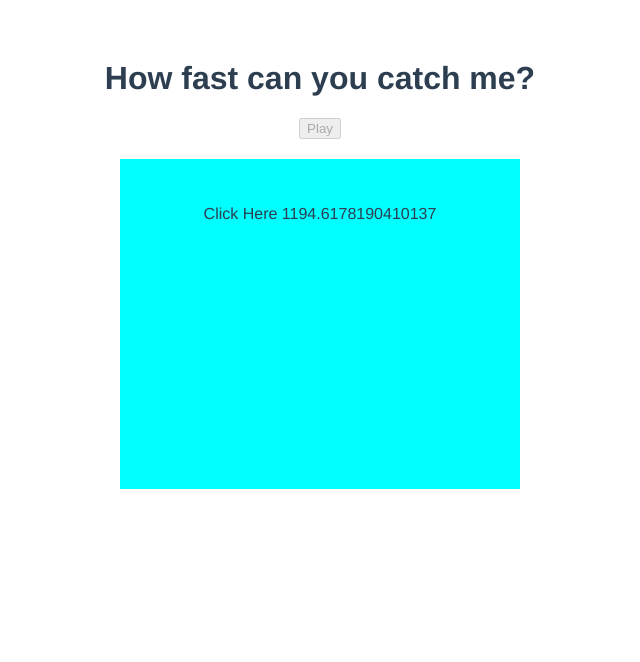
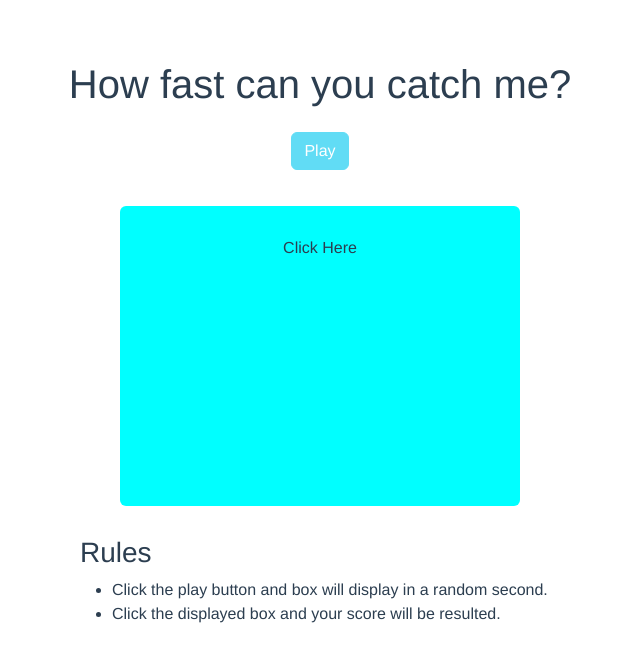
Before and after one commit to Oakekywe/Mini_game, a Vue app: page / in a window 1280 px wide. Both pictures are taken after a click on the button "Play". Shown: the top 662 px of the page, without its empty margins (320-960 px from the left). Built offline with nearby package versions, Linux system fonts and the light colour scheme.

Commit message:
Finished Process

```diff
--- a/public/index.html
+++ b/public/index.html
@@ -5,6 +5,9 @@
     <meta http-equiv="X-UA-Compatible" content="IE=edge">
     <meta name="viewport" content="width=device-width,initial-scale=1.0">
     <link rel="icon" href="<%= BASE_URL %>favicon.ico">
+    <link href="https://cdn.jsdelivr.net/npm/bootstrap@5.2.3/dist/css/bootstrap.min.css"
+    rel="stylesheet" integrity="sha384-rbsA2VBKQhggwzxH7pPCaAqO46MgnOM80zW1RWuH61DGLwZJEdK2Kadq2F9CUG65"
+    crossorigin="anonymous">
     <title><%= htmlWebpackPlugin.options.title %></title>
   </head>
   <body>
--- a/src/App.vue
+++ b/src/App.vue
@@ -1,29 +1,50 @@
 <template>
   <h1>How fast can you catch me?</h1>
-  <button @click="start" :disabled="isPlaying">Play</button>
+  <button class="btn btn-info text-white my-3" @click="start" :disabled="isPlaying">Play</button>
   <div v-if="isPlaying">
-    <Block :delay="delay"/>
+    <Block :delay="delay" @endGame="endGame"/>
+  </div>
+  <div v-if="end">
+    <Result :score="score"/>
+  </div>
+
+  <div class="rules">
+
+    <h3>Rules</h3>
+    <ul>
+      <li>Click the play button and box will display in a random second.</li>
+      <li>Click the displayed box and your score will be resulted.</li>
+    </ul>
   </div>
 </template>
 
 <script>
 import Block from "./components/Block.vue"
+import Result from "./components/Result.vue"
 
 export default {
   name: 'App',
   components: {
-   Block
+   Block,
+   Result
   },
   data(){
     return{
       isPlaying: false,
       delay: null,
+      score: 0,
+      end: false,
     }
   },
   methods: {
     start(){
       this.isPlaying= true;
       this.delay= 1000+Math.random()*4000;
+    },
+    endGame(score){
+      this.score= score;
+      this.isPlaying= false;
+      this.end= true;
     }
   }
 }
@@ -38,4 +59,12 @@ export default {
   color: #2c3e50;
   margin-top: 60px;
 }
+.rules{
+  width: 500px;
+  height: 300px;
+  margin: 20px auto;
+  padding: 10px;
+  text-align: left;
+}
+
 </style>
--- a/src/components/Block.vue
+++ b/src/components/Block.vue
@@ -1,6 +1,6 @@
 <template>
-  <div class="block" v-if="showBlock" @click="stopTimer">
-    <p>Click Here {{delay}}</p>
+  <div class="block rounded" v-if="showBlock" @click="stopTimer">
+    <p>Click Here</p>
   </div>
 </template>
 
@@ -29,7 +29,7 @@ export default {
         },
         stopTimer(){
             clearInterval(this.timer);
-            console.log(this.score);
+            this.$emit("endGame",this.score)
         }
     }
 
--- /dev/null
+++ b/src/components/Result.vue
@@ -0,0 +1,21 @@
+<template>
+  <p>Result is {{score}} ms.</p>
+  <div v-if="score < 200">
+      <p>You are too fast.</p>
+    </div>
+    <div v-else-if="score > 200 && score < 500">
+        <p>You are just normal.</p>
+    </div>
+    <div v-else="score > 500">
+        <p>You are too slow. Try again.</p>
+    </div>
+</template>
+<script>
+export default {
+    props:['score']
+}
+</script>
+
+<style>
+
+</style>
```
